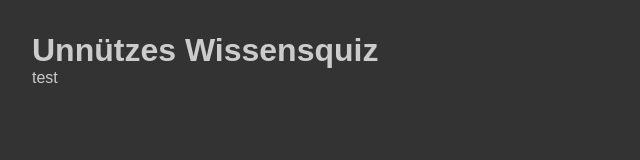
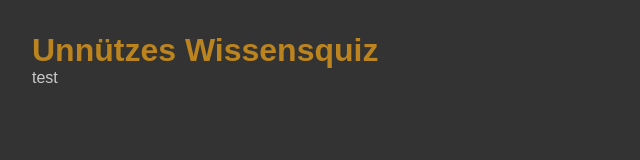
Before and after one commit to edwardtanguay/et033-fact-quiz, a website built with Vite: page index.html in a window 1280 px wide. Shown: the whole page, without its empty margins (0-640 px from the left). Built offline with nearby package versions, Linux system fonts and the light colour scheme.

Commit message:
installed sass

```diff
--- a/main.js
+++ b/main.js
@@ -1,4 +1,4 @@
-import './style.css';
+import './style.scss';
 
 const appTitle = "Unnützes Wissensquiz";
 
--- a/package.json
+++ b/package.json
@@ -10,5 +10,8 @@
   },
   "devDependencies": {
     "vite": "^4.4.0"
+  },
+  "dependencies": {
+    "sass": "^1.63.6"
   }
 }
--- a/style.css
+++ b/style.scss
@@ -9,4 +9,8 @@ body {
   background-color: #333;
   font-family: sans-serif;
   color: #ccc;
+
+  h1 {
+    color: rgb(187, 132, 30);
+  }
 }
```
Also changed, not shown: 1 other file.
